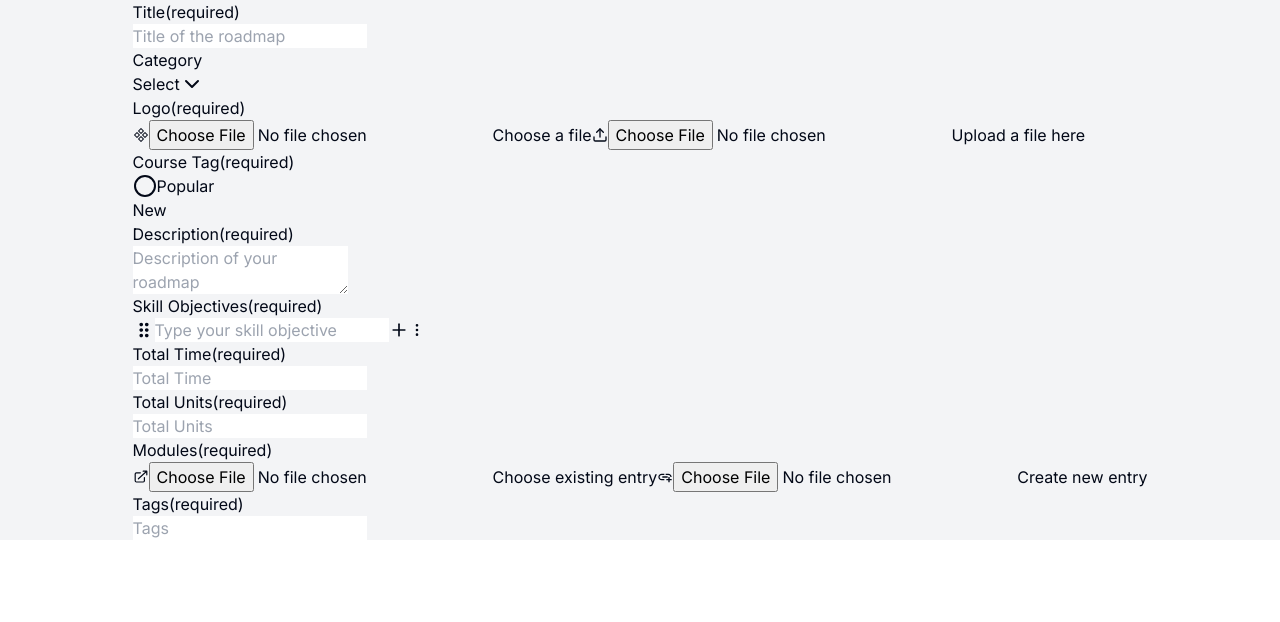
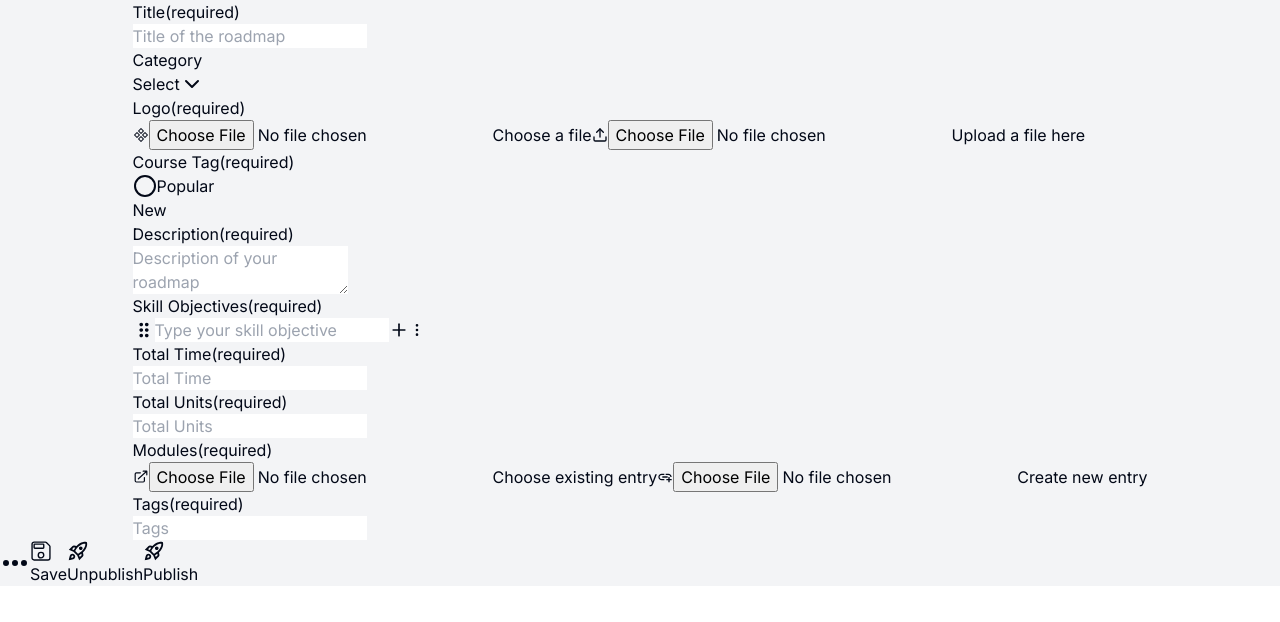
Before and after one commit to riteekagawand/ed-Dashboard-new, a Next.js app: page / in a window 1280 px wide. Shown: the top 622 px of the page. Built offline with nearby package versions, Linux system fonts and the light colour scheme.

Commit message:
Roadmap Dashboard UI

```diff
--- /dev/null
+++ b/Components/Footer.tsx
@@ -0,0 +1,25 @@
+"use client";
+import * as React from "react";
+import { HiDotsHorizontal } from "react-icons/hi";
+import { Button } from "@/Components/ui/button"; // Adjust the import path if needed
+import { IoSaveOutline } from "react-icons/io5";
+import { MdOutlineRocketLaunch } from "react-icons/md";
+
+
+
+const Footer: React.FC = () => {
+  return (
+    <footer className=" fixed bottom-0 left-0 right-0 py-5">
+      <div className="container mx-[130px] flex justify-end items-center space-x-8">
+        <HiDotsHorizontal className="text-gray-800" size={30} />
+        <div className="flex space-x-6">
+          <Button className="bg-gray-100 border-2 border-purple-900 text-md font-semibold text-gray-800"><IoSaveOutline className="mr-2 text-gray-800" size={22}/>Save</Button>
+          <Button className="bg-gray-100 border-2 border-purple-900 text-md font-semibold text-gray-800"><MdOutlineRocketLaunch className="rotate-180 mr-2" size={22}/>Unpublish</Button>
+          <Button className="bg-purple-900 text-white text-md font-semibold"><MdOutlineRocketLaunch className=" mr-2" size={22}/>Publish</Button>
+        </div>
+      </div>
+    </footer>
+  );
+};
+
+export default Footer;
--- a/app/page.tsx
+++ b/app/page.tsx
@@ -1,6 +1,7 @@
 import Navbar from "@/Components/Navbar"
 import Sidebar from "@/Components/Sidebar"
 import Mainpage from "@/Components/Mainpage"
+import Footer from "@/Components/Footer"
 
 export default function Home() {
   return (
@@ -10,6 +11,7 @@ export default function Home() {
     <div className="flex justify-center items-center">
     <Mainpage />
     </div>
+    <Footer />
 
 
     </div>
```
